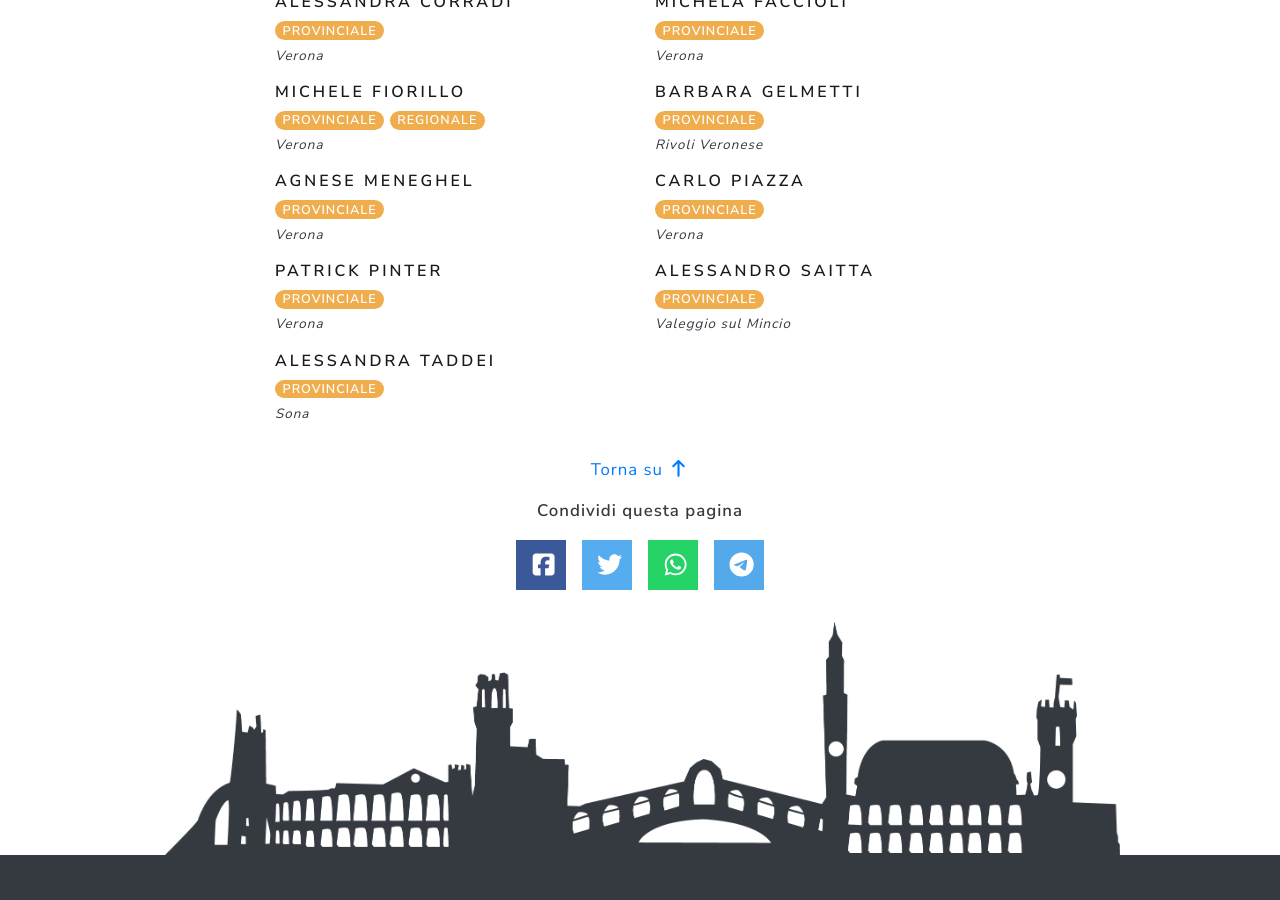
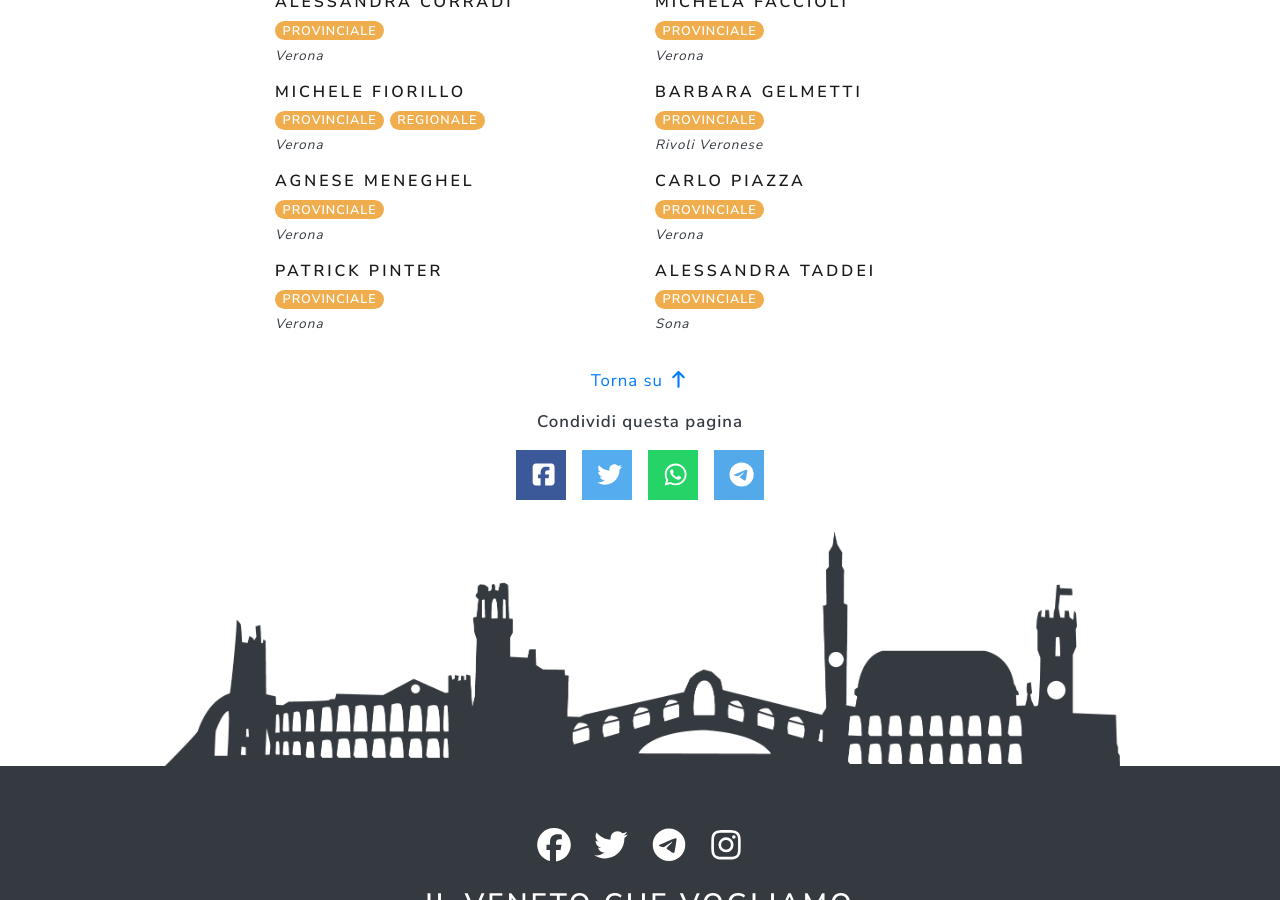
Before and after one commit to venetochevogliamo/venetochevogliamo.it, a Jekyll site: the page built from _pages/province/verona.md, in a window 1280 px wide and 900 px high, scrolled down 909 px. Built offline with Jekyll 4.4.1, drawn with Linux system fonts in a browser that asks for light colours; nearby versions of some CDN libraries; library files that are not in the unit come from our copies; comment, search, counter and statistics services are not loaded.

Commit message:
Update members

```diff
--- a/_data/people.yml
+++ b/_data/people.yml
@@ -194,10 +194,6 @@
       cognome: Pinter
       ruolo: [Provinciale]
       comune: Verona
-    - nome: Alessandro
-      cognome: Saitta
-      ruolo: [Provinciale]
-      comune: Valeggio sul Mincio
     - nome: Alessandra
       cognome: Taddei
       ruolo: [Provinciale]
```
